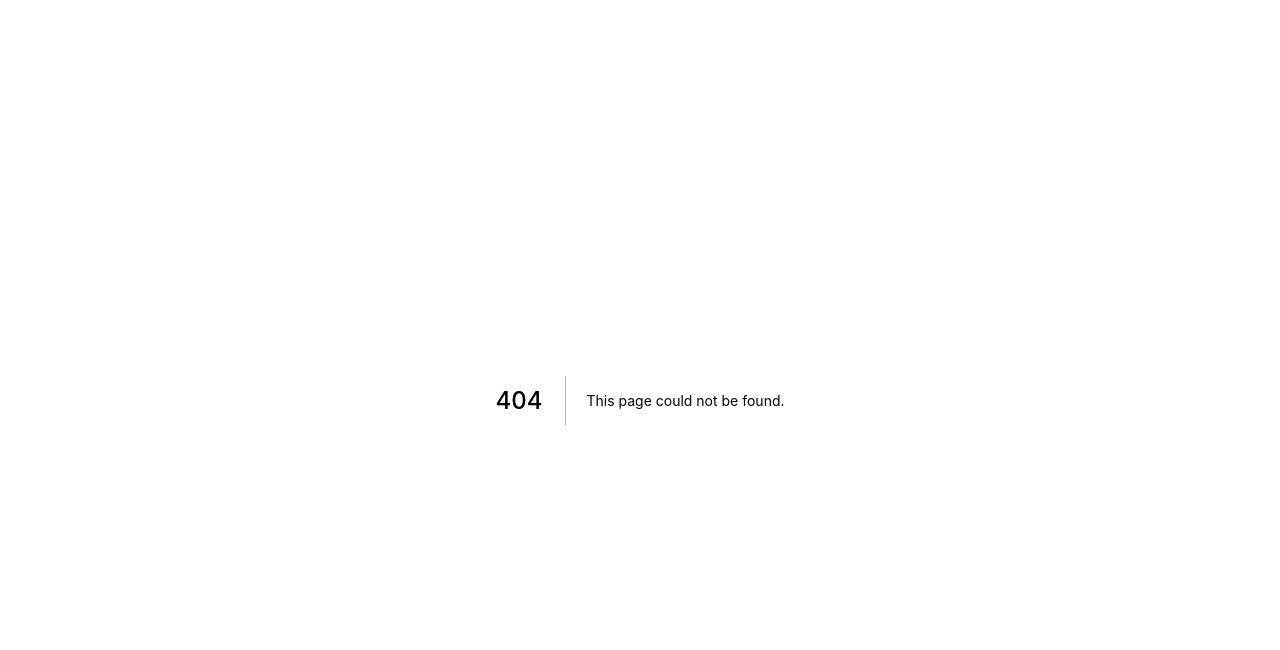
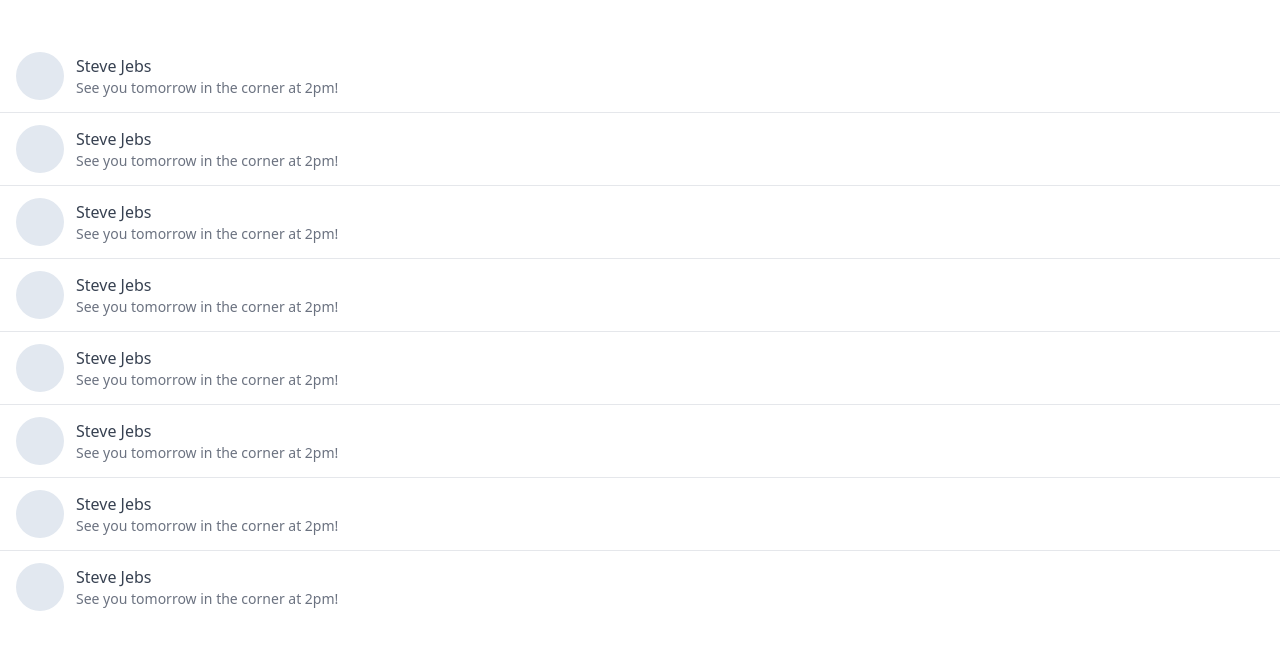
Before and after one commit to klastill/carrotMarket_clone, a Next.js app: page /chats in a window 1280 px wide. Before the commit this address had no page. Shown: the top 650 px of the page. Built offline with nearby package versions, Linux system fonts and the light colour scheme.

Commit message:
add chat list page

```diff
--- /dev/null
+++ b/pages/chats.tsx
@@ -0,0 +1,24 @@
+import type { NextPage } from "next";
+
+const Chats: NextPage = () => {
+  return (
+    <div className="py-10 divide-y-[1px] ">
+      {new Array(8).fill(1).map((_, i) => (
+        <div
+          key={i}
+          className="flex px-4 cursor-pointer py-3 items-center space-x-3"
+        >
+          <div className="w-12 aspect-square rounded-full bg-slate-200" />
+          <div>
+            <p className="text-gray-700">Steve Jebs</p>
+            <p className="text-sm  text-gray-500">
+              See you tomorrow in the corner at 2pm!
+            </p>
+          </div>
+        </div>
+      ))}
+    </div>
+  );
+};
+
+export default Chats;
```
